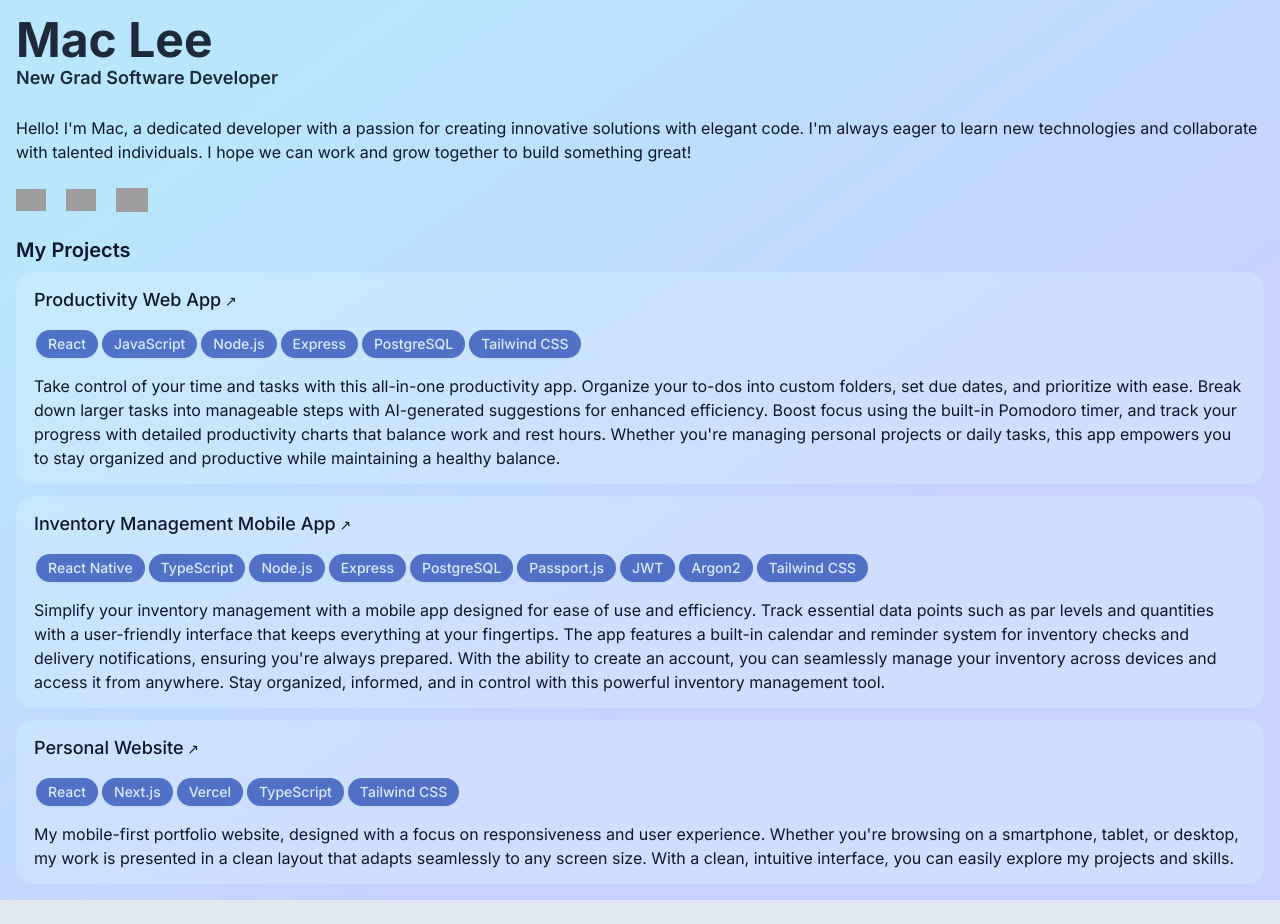
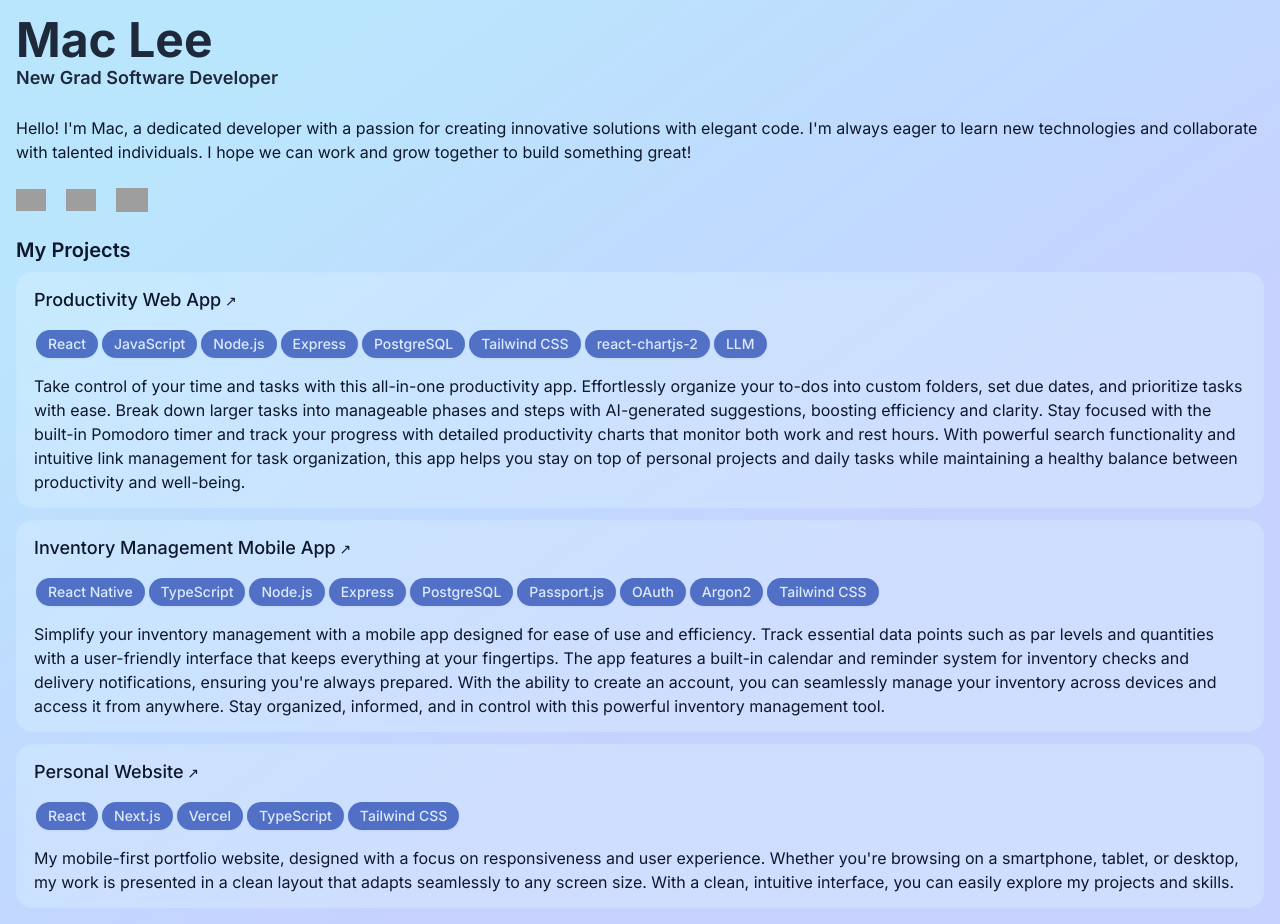
Before and after one commit to macleet/portfolio, a Next.js app: page / in a window 1280 px wide. Before the commit the page ends 900 px from the top, so only its background shows below. Built offline with nearby package versions, Linux system fonts and the light colour scheme; grey boxes are pictures that could not be loaded.

Commit message:
Change description for Productivity Web App and add skills react-chartjs-2 and LLM

```diff
--- a/src/components/MainContent/Projects.tsx
+++ b/src/components/MainContent/Projects.tsx
@@ -4,14 +4,14 @@ export default function Projects() {
     const projects = [
         {
             name: "Productivity Web App",
-            description: "Take control of your time and tasks with this all-in-one productivity app. \
-            Organize your to-dos into custom folders, set due dates, and prioritize with ease. Break \
-            down larger tasks into manageable steps with AI-generated suggestions for enhanced \
-            efficiency. Boost focus using the built-in Pomodoro timer, and track your progress \
-            with detailed productivity charts that balance work and rest hours. Whether you're \
-            managing personal projects or daily tasks, this app empowers you to stay organized \
-            and productive while maintaining a healthy balance.",
-            skills: ["React", "JavaScript", "Node.js", "Express", "PostgreSQL", "Tailwind CSS"]
+            description: "Take control of your time and tasks with this all-in-one productivity app. Effortlessly \
+            organize your to-dos into custom folders, set due dates, and prioritize tasks with ease. Break down larger \
+            tasks into manageable phases and steps with AI-generated suggestions, boosting efficiency and clarity. Stay \
+            focused with the built-in Pomodoro timer and track your progress with detailed productivity charts that monitor \
+            both work and rest hours. With powerful search functionality and intuitive link management for task organization, \
+            this app helps you stay on top of personal projects and daily tasks while maintaining a healthy balance between \
+            productivity and well-being.",
+            skills: ["React", "JavaScript", "Node.js", "Express", "PostgreSQL", "Tailwind CSS", "react-chartjs-2", "LLM"]
         },
         {
             name: "Inventory Management Mobile App",
@@ -23,7 +23,7 @@ export default function Projects() {
             to create an account, you can seamlessly manage your inventory across devices and \
             access it from anywhere. Stay organized, informed, and in control with this powerful \
             inventory management tool.",
-            skills: ["React Native", "TypeScript", "Node.js", "Express", "PostgreSQL", "Passport.js", "JWT", "Argon2", "Tailwind CSS"]
+            skills: ["React Native", "TypeScript", "Node.js", "Express", "PostgreSQL", "Passport.js", "OAuth", "Argon2", "Tailwind CSS"]
         },
         {
             name: "Personal Website",
```
